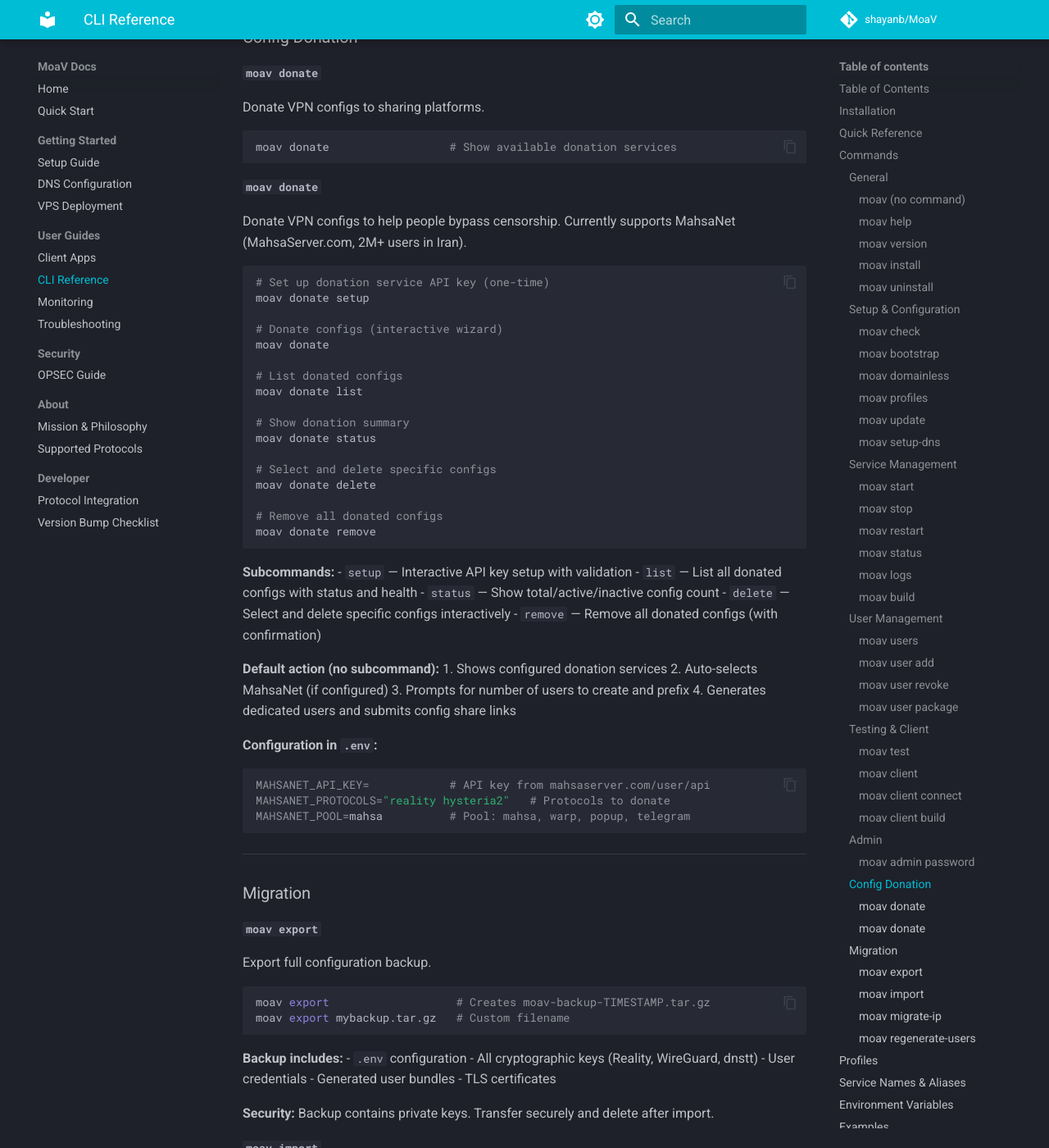
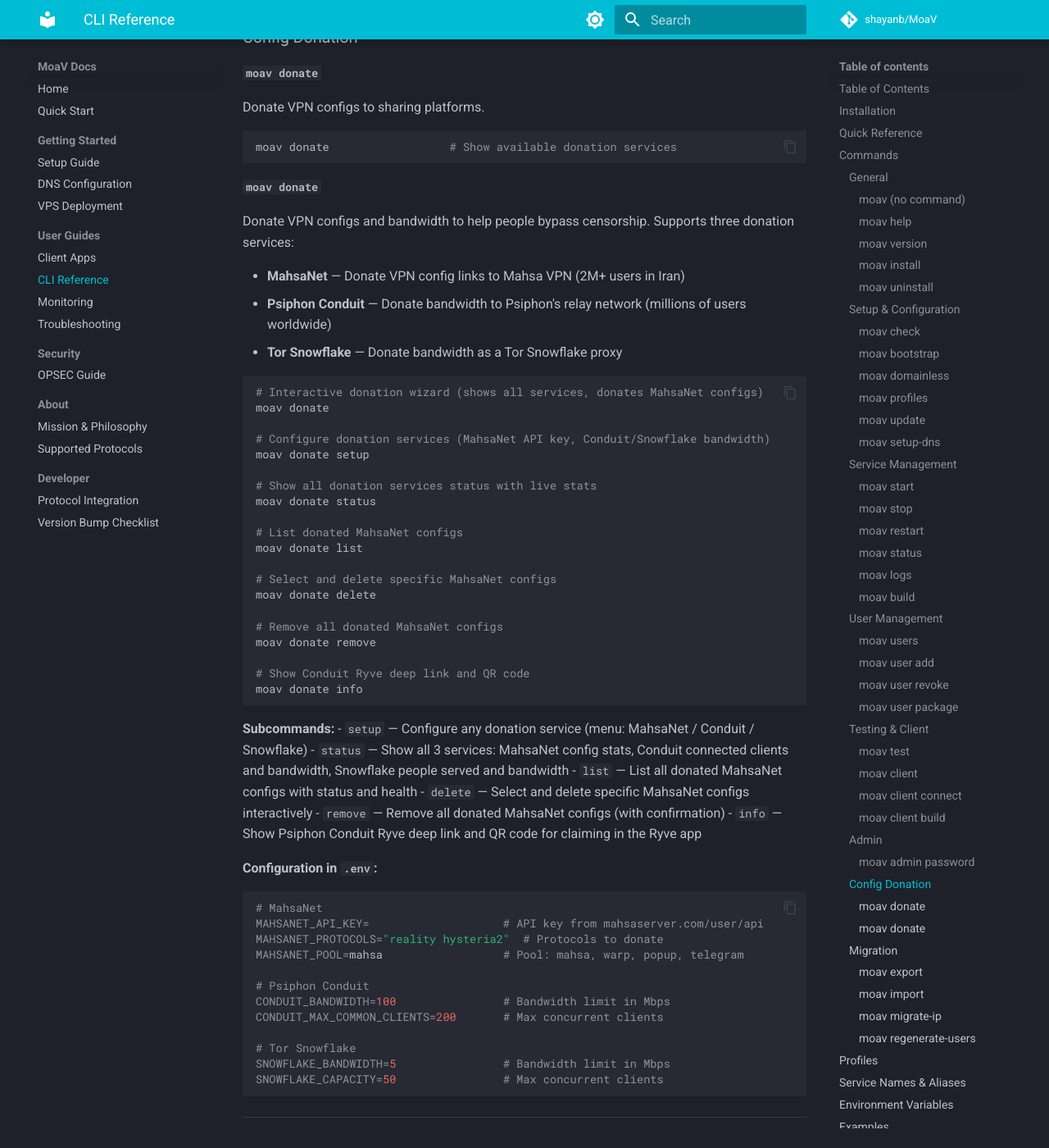
Before and after one commit to MotherofallVPNs/moav-site, an MkDocs documentation site: the page built from docs/CLI.md, in a window 1280 px wide and 1400 px high, scrolled down 8286 px. Shown: the whole window at 82% size. Built offline with MkDocs 1.6.1 and Material for MkDocs 9.7.7, drawn with Linux system fonts in a browser that asks for light colours; comment, search, counter and statistics services are not loaded; some of the changed text lies outside the part shown.

Commit message:
update donate command to include snowflake and conduit configs/stats

````diff
--- a/docs/CLI.md
+++ b/docs/CLI.md
@@ -434,46 +434,57 @@
 ```
 
 #### `moav donate`
-Donate VPN configs to help people bypass censorship. Currently supports MahsaNet (MahsaServer.com, 2M+ users in Iran).
+Donate VPN configs and bandwidth to help people bypass censorship. Supports three donation services:
+
+- **MahsaNet** — Donate VPN config links to Mahsa VPN (2M+ users in Iran)
+- **Psiphon Conduit** — Donate bandwidth to Psiphon's relay network (millions of users worldwide)
+- **Tor Snowflake** — Donate bandwidth as a Tor Snowflake proxy
 
 ```bash
-# Set up donation service API key (one-time)
+# Interactive donation wizard (shows all services, donates MahsaNet configs)
+moav donate
+
+# Configure donation services (MahsaNet API key, Conduit/Snowflake bandwidth)
 moav donate setup
 
-# Donate configs (interactive wizard)
-moav donate
+# Show all donation services status with live stats
+moav donate status
 
-# List donated configs
+# List donated MahsaNet configs
 moav donate list
 
-# Show donation summary
-moav donate status
-
-# Select and delete specific configs
+# Select and delete specific MahsaNet configs
 moav donate delete
 
-# Remove all donated configs
+# Remove all donated MahsaNet configs
 moav donate remove
+
+# Show Conduit Ryve deep link and QR code
+moav donate info
 ```
 
 **Subcommands:**
-- `setup` — Interactive API key setup with validation
-- `list` — List all donated configs with status and health
-- `status` — Show total/active/inactive config count
-- `delete` — Select and delete specific configs interactively
-- `remove` — Remove all donated configs (with confirmation)
-
-**Default action (no subcommand):**
-1. Shows configured donation services
-2. Auto-selects MahsaNet (if configured)
-3. Prompts for number of users to create and prefix
-4. Generates dedicated users and submits config share links
+- `setup` — Configure any donation service (menu: MahsaNet / Conduit / Snowflake)
+- `status` — Show all 3 services: MahsaNet config stats, Conduit connected clients and bandwidth, Snowflake people served and bandwidth
+- `list` — List all donated MahsaNet configs with status and health
+- `delete` — Select and delete specific MahsaNet configs interactively
+- `remove` — Remove all donated MahsaNet configs (with confirmation)
+- `info` — Show Psiphon Conduit Ryve deep link and QR code for claiming in the Ryve app
 
 **Configuration in `.env`:**
 ```bash
-MAHSANET_API_KEY=            # API key from mahsaserver.com/user/api
-MAHSANET_PROTOCOLS="reality hysteria2"   # Protocols to donate
-MAHSANET_POOL=mahsa          # Pool: mahsa, warp, popup, telegram
+# MahsaNet
+MAHSANET_API_KEY=                    # API key from mahsaserver.com/user/api
+MAHSANET_PROTOCOLS="reality hysteria2"  # Protocols to donate
+MAHSANET_POOL=mahsa                  # Pool: mahsa, warp, popup, telegram
+
+# Psiphon Conduit
+CONDUIT_BANDWIDTH=100                # Bandwidth limit in Mbps
+CONDUIT_MAX_COMMON_CLIENTS=200       # Max concurrent clients
+
+# Tor Snowflake
+SNOWFLAKE_BANDWIDTH=5                # Bandwidth limit in Mbps
+SNOWFLAKE_CAPACITY=50                # Max concurrent clients
 ```
 
 ---
@@ -677,27 +688,28 @@
 moav update -b main
 ```
 
-### Config Donation to MahsaNet
+### Bandwidth & Config Donation
 
 ```bash
-# One-time: set up API key
+# Set up donation services (MahsaNet API key, Conduit/Snowflake bandwidth)
 moav donate setup
 
-# Donate 5 configs with Reality and Hysteria2
+# Donate 5 VPN configs to MahsaNet
 moav donate
 # Enter: 5 for count, "mahsa" for prefix
 
-# Check status
+# See all donation stats (MahsaNet configs + Conduit clients + Snowflake served)
 moav donate status
 
-# List all donated configs
+# Configure Conduit bandwidth limit
+moav donate setup  # Select option 2
+
+# Get Conduit Ryve deep link (for claiming in Ryve app)
+moav donate info
+
+# List/delete MahsaNet configs
 moav donate list
-
-# Select and delete specific configs
 moav donate delete
-
-# Remove all donations
-moav donate remove
 ```
 
 ### Domain-less Quick Setup
````
Also changed, not shown: docs/SETUP.md (+28 -19 lines).
